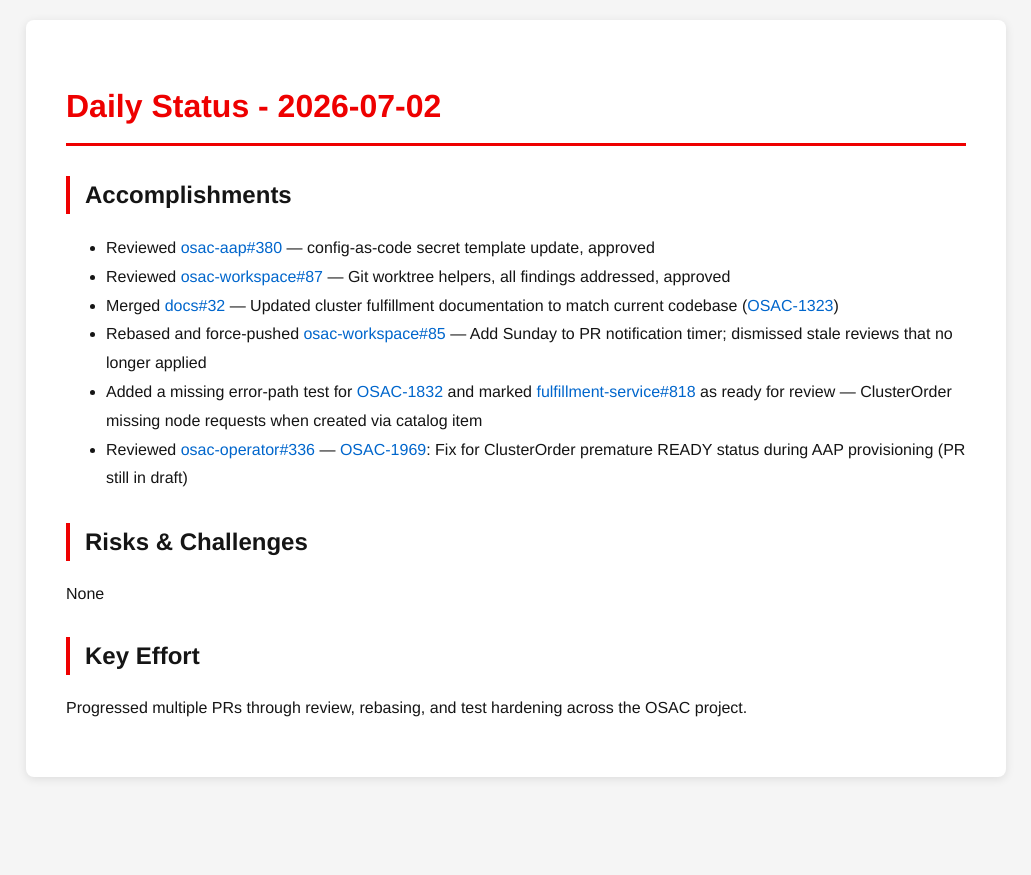
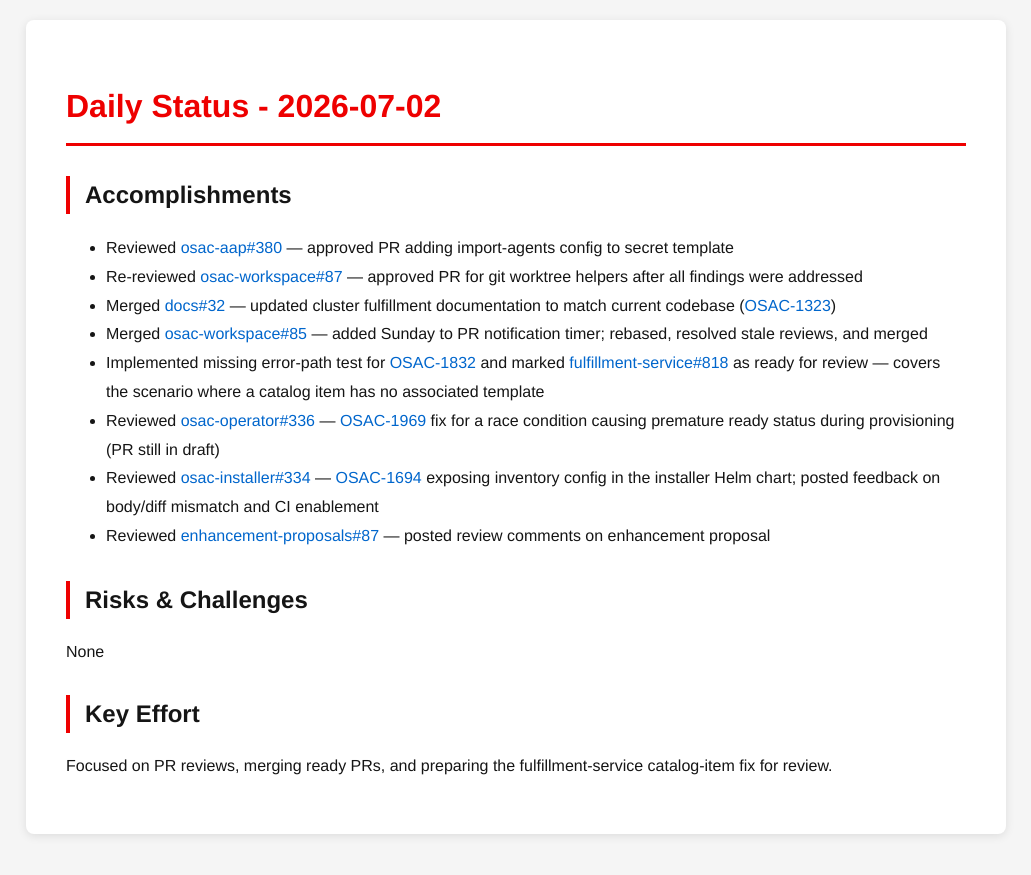
Before and after one commit to tzvatot/daily-status, a Jekyll site: the page built from 2026-07-02.md, in a window 1280 px wide. Shown: the top 875 px of the page, without its empty margins (124-1155 px from the left). Built offline with Jekyll 4.4.1, drawn with Linux system fonts in a browser that asks for light colours.

Commit message:
Daily status update - 2026-07-02

```diff
--- a/2026-07-02.md
+++ b/2026-07-02.md
@@ -7,15 +7,17 @@ date: 2026-07-02
 # Daily Status - 2026-07-02
 
 ## Accomplishments
-- Reviewed [osac-aap#380](https://github.com/osac-project/osac-aap/pull/380) — config-as-code secret template update, approved
-- Reviewed [osac-workspace#87](https://github.com/osac-project/osac-workspace/pull/87) — Git worktree helpers, all findings addressed, approved
-- Merged [docs#32](https://github.com/osac-project/docs/pull/32) — Updated cluster fulfillment documentation to match current codebase ([OSAC-1323](https://redhat.atlassian.net/browse/OSAC-1323))
-- Rebased and force-pushed [osac-workspace#85](https://github.com/osac-project/osac-workspace/pull/85) — Add Sunday to PR notification timer; dismissed stale reviews that no longer applied
-- Added a missing error-path test for [OSAC-1832](https://redhat.atlassian.net/browse/OSAC-1832) and marked [fulfillment-service#818](https://github.com/osac-project/fulfillment-service/pull/818) as ready for review — ClusterOrder missing node requests when created via catalog item
-- Reviewed [osac-operator#336](https://github.com/osac-project/osac-operator/pull/336) — [OSAC-1969](https://redhat.atlassian.net/browse/OSAC-1969): Fix for ClusterOrder premature READY status during AAP provisioning (PR still in draft)
+- Reviewed [osac-aap#380](https://github.com/osac-project/osac-aap/pull/380) — approved PR adding import-agents config to secret template
+- Re-reviewed [osac-workspace#87](https://github.com/osac-project/osac-workspace/pull/87) — approved PR for git worktree helpers after all findings were addressed
+- Merged [docs#32](https://github.com/osac-project/docs/pull/32) — updated cluster fulfillment documentation to match current codebase ([OSAC-1323](https://redhat.atlassian.net/browse/OSAC-1323))
+- Merged [osac-workspace#85](https://github.com/osac-project/osac-workspace/pull/85) — added Sunday to PR notification timer; rebased, resolved stale reviews, and merged
+- Implemented missing error-path test for [OSAC-1832](https://redhat.atlassian.net/browse/OSAC-1832) and marked [fulfillment-service#818](https://github.com/osac-project/fulfillment-service/pull/818) as ready for review — covers the scenario where a catalog item has no associated template
+- Reviewed [osac-operator#336](https://github.com/osac-project/osac-operator/pull/336) — [OSAC-1969](https://redhat.atlassian.net/browse/OSAC-1969) fix for a race condition causing premature ready status during provisioning (PR still in draft)
+- Reviewed [osac-installer#334](https://github.com/osac-project/osac-installer/pull/334) — [OSAC-1694](https://redhat.atlassian.net/browse/OSAC-1694) exposing inventory config in the installer Helm chart; posted feedback on body/diff mismatch and CI enablement
+- Reviewed [enhancement-proposals#87](https://github.com/osac-project/enhancement-proposals/pull/87) — posted review comments on enhancement proposal
 
 ## Risks & Challenges
 None
 
 ## Key Effort
-Progressed multiple PRs through review, rebasing, and test hardening across the OSAC project.
+Focused on PR reviews, merging ready PRs, and preparing the fulfillment-service catalog-item fix for review.
```
